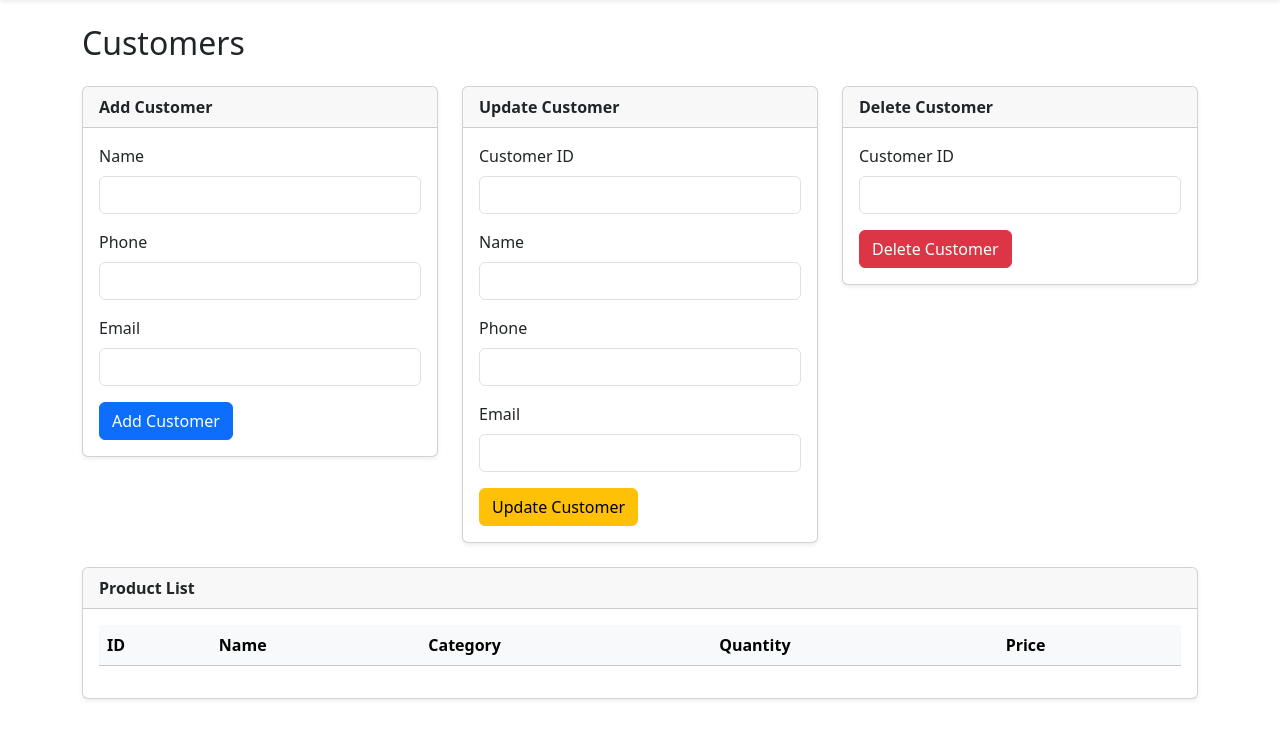
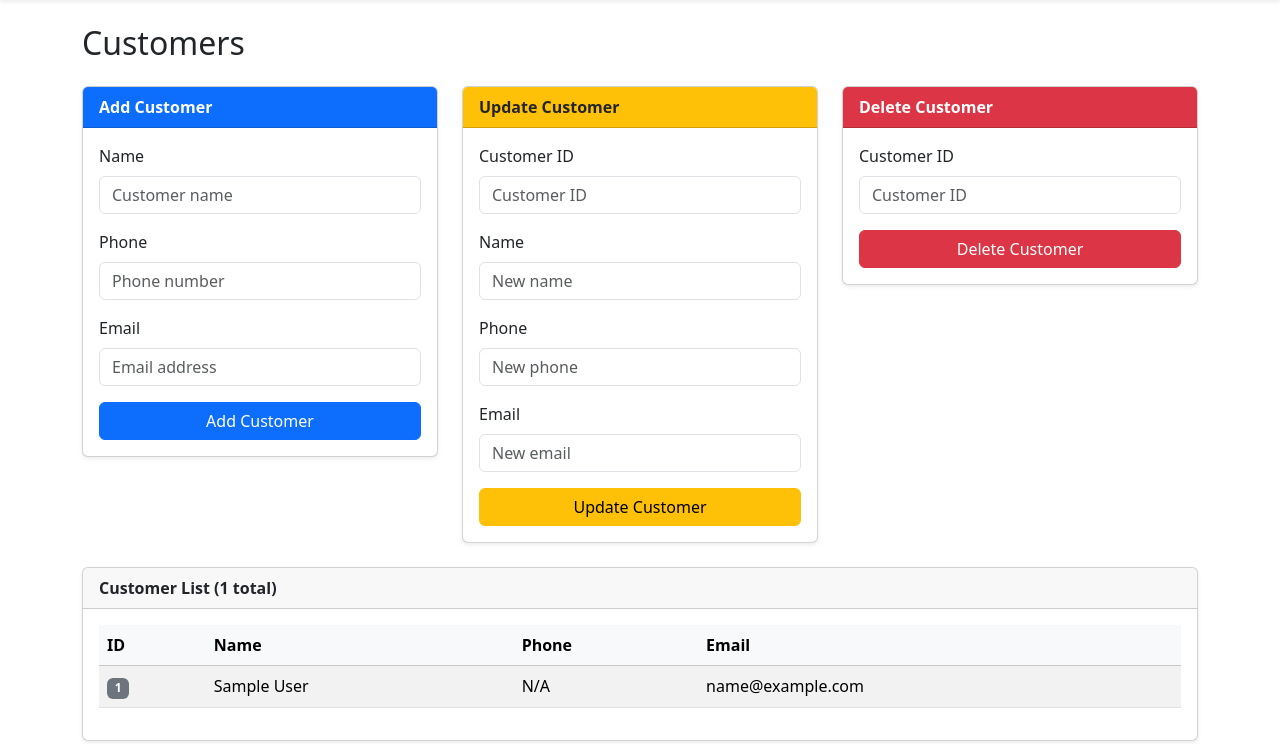
Before and after one commit to kalinoosi681-droid/BizTrack_PRO, a Flask app: page /customers in a window 1280 px wide. Shown: the part 56-800 px from the top of the page. Run offline with Flask 3, Linux system fonts and the light colour scheme; the visitor is signed in with stand-in values (Sample User, id 1); data comes from the database, SQL or seed files in the repository; lists and menus that the app fills with data are empty; some libraries are stand-ins or nearby versions.

Commit message:
Fixed customer  page table showing products instead of customers and added update functionality to payrolls and invoices

```diff
--- a/biztrack/biztrack_db.py
+++ b/biztrack/biztrack_db.py
@@ -425,8 +425,12 @@ def get_low_stock_products() -> List[Tuple[int, str, int, int]]:
 # Customer CRUD
 # ============================
 def get_customers() -> list[dict]:
+    """Returns all customers as list of dicts"""
     rows = execute_query("SELECT * FROM customers;", fetch=True)
-    columns = _get_columns("customers")
+    cursor = get_connection().cursor()
+    cursor.execute("PRAGMA table_info(customers)")
+    columns = [col[1] for col in cursor.fetchall()]
+    cursor.close()
     return [dict(zip(columns, row)) for row in rows]
 
 def add_customer(name: str, phone: str, email: str) -> bool:
--- a/biztrack/forms.py
+++ b/biztrack/forms.py
@@ -82,6 +82,14 @@ class PayrollAddForm(FlaskForm):
     date = DateField("Date", validators=[DataRequired()], format='%Y-%m-%d')
     submit = SubmitField("Add Payroll")
 
+class PayrollUpdateForm(FlaskForm):
+    action = HiddenField(default="update")
+    id = IntegerField("Payroll ID", validators=[DataRequired()])
+    employee_name = StringField("Employee Name", validators=[DataRequired()])
+    salary = FloatField("Salary", validators=[DataRequired(), NumberRange(min=0)])
+    date = DateField("Date", validators=[DataRequired()], format='%Y-%m-%d')
+    submit = SubmitField("Update Payroll")
+
 class PayrollDeleteForm(FlaskForm):
     action = HiddenField(default="delete")
     id = IntegerField("Payroll ID", validators=[DataRequired()])
--- a/biztrack/routes.py
+++ b/biztrack/routes.py
@@ -9,7 +9,7 @@ from biztrack.forms import (
     CustomerAddForm, CustomerDeleteForm, CustomerUpdateForm,
     ProductAddForm, ProductDeleteForm, ProductUpdateForm,
     InvoiceAddForm, InvoiceDeleteForm, InvoiceUpdateForm,
-    PayrollAddForm, PayrollDeleteForm
+    PayrollAddForm, PayrollDeleteForm, PayrollUpdateForm
 )
 from .biztrack_db import (
     get_top_sellers, execute_query, create_invoice_and_insert_sales,
@@ -226,13 +226,14 @@ def customers():
 def payrolls():
     add_form = PayrollAddForm()
     delete_form = PayrollDeleteForm()
+    update_form = PayrollUpdateForm()  # <-- ADD THIS
 
     if request.method == "POST":
         action = request.form.get("action")
 
+        # Handle Add
         if action == "add" and add_form.validate_on_submit():
             try:
-                # Convert date to string format
                 date_str = add_form.date.data.strftime("%Y-%m-%d") if add_form.date.data else datetime.now().strftime("%Y-%m-%d")
                 add_payroll(
                     add_form.employee_name.data,
@@ -244,6 +245,22 @@ def payrolls():
                 flash(f"Error: {str(e)}", "danger")
             return redirect(url_for("main.payrolls"))
 
+        # Handle Update
+        elif action == "update" and update_form.validate_on_submit():
+            try:
+                date_str = update_form.date.data.strftime("%Y-%m-%d") if update_form.date.data else datetime.now().strftime("%Y-%m-%d")
+                # Update in database
+                execute_query(
+                    "UPDATE payrolls SET employee_name=?, salary=?, date=? WHERE id=?;",
+                    (update_form.employee_name.data, update_form.salary.data, date_str, update_form.id.data),
+                    commit=True
+                )
+                flash("Payroll record updated successfully", "success")
+            except Exception as e:
+                flash(f"Error: {str(e)}", "danger")
+            return redirect(url_for("main.payrolls"))
+
+        # Handle Delete
         elif action == "delete" and delete_form.validate_on_submit():
             try:
                 delete_payroll(int(delete_form.id.data))
@@ -253,8 +270,8 @@ def payrolls():
             return redirect(url_for("main.payrolls"))
 
     payrolls = get_payrolls()
-    return render_template("payrolls.html", payrolls=payrolls, add_form=add_form, delete_form=delete_form)
-
+    return render_template("payrolls.html", payrolls=payrolls,
+                           add_form=add_form, delete_form=delete_form, update_form=update_form)
 # -----------------------
 # Invoices
 # -----------------------
@@ -282,9 +299,23 @@ def invoices():
                 if invoice_id:
                     flash(f"Invoice #{invoice_id} created successfully", "success")
                 else:
-                    flash("Failed to create invoice", "danger")
+                    flash("Failed to create invoice. Check stock levels.", "danger")
             except Exception as e:
                 flash(f"Error creating invoice: {e}", "danger")
+            return redirect(url_for("main.invoices"))
+
+        # Handle Update
+        elif action == "update" and update_form.validate_on_submit():
+            try:
+                execute_query(
+                    "UPDATE invoices SET customer_id=?, total=?, date=? WHERE id=?;",
+                    (update_form.customer_id.data, update_form.total.data,
+                     update_form.date.data, update_form.id.data),
+                    commit=True
+                )
+                flash("Invoice updated successfully", "success")
+            except Exception as e:
+                flash(f"Error updating invoice: {e}", "danger")
             return redirect(url_for("main.invoices"))
 
         # Handle Delete
--- a/biztrack/templates/customers.html
+++ b/biztrack/templates/customers.html
@@ -1,3 +1,4 @@
+
 {% extends "layout.html" %}
 {% block content %}
 <h2 class="mb-4">Customers</h2>
@@ -6,24 +7,24 @@
   <!-- Add Customer Form -->
   <div class="col-md-4">
     <div class="card shadow-sm mb-4">
-      <div class="card-header fw-bold">Add Customer</div>
+      <div class="card-header fw-bold bg-primary text-white">Add Customer</div>
       <div class="card-body">
         <form method="POST">
           {{ add_form.hidden_tag() }}
           <input type="hidden" name="action" value="add">
           <div class="mb-3">
             {{ add_form.name.label(class="form-label") }}
-            {{ add_form.name(class="form-control") }}
+            {{ add_form.name(class="form-control", placeholder="Customer name") }}
           </div>
           <div class="mb-3">
             {{ add_form.phone.label(class="form-label") }}
-            {{ add_form.phone(class="form-control") }}
+            {{ add_form.phone(class="form-control", placeholder="Phone number") }}
           </div>
           <div class="mb-3">
             {{ add_form.email.label(class="form-label") }}
-            {{ add_form.email(class="form-control") }}
+            {{ add_form.email(class="form-control", placeholder="Email address") }}
           </div>
-          {{ add_form.submit(class="btn btn-primary") }}
+          {{ add_form.submit(class="btn btn-primary w-100") }}
         </form>
       </div>
     </div>
@@ -32,28 +33,28 @@
   <!-- Update Customer Form -->
   <div class="col-md-4">
     <div class="card shadow-sm mb-4">
-      <div class="card-header fw-bold">Update Customer</div>
+      <div class="card-header fw-bold bg-warning text-dark">Update Customer</div>
       <div class="card-body">
         <form method="POST">
           {{ update_form.hidden_tag() }}
           <input type="hidden" name="action" value="update">
           <div class="mb-3">
             {{ update_form.id.label(class="form-label") }}
-            {{ update_form.id(class="form-control") }}
+            {{ update_form.id(class="form-control", placeholder="Customer ID") }}
           </div>
           <div class="mb-3">
             {{ update_form.name.label(class="form-label") }}
-            {{ update_form.name(class="form-control") }}
+            {{ update_form.name(class="form-control", placeholder="New name") }}
           </div>
           <div class="mb-3">
             {{ update_form.phone.label(class="form-label") }}
-            {{ update_form.phone(class="form-control") }}
+            {{ update_form.phone(class="form-control", placeholder="New phone") }}
           </div>
           <div class="mb-3">
             {{ update_form.email.label(class="form-label") }}
-            {{ update_form.email(class="form-control") }}
+            {{ update_form.email(class="form-control", placeholder="New email") }}
           </div>
-          {{ update_form.submit(class="btn btn-warning") }}
+          {{ update_form.submit(class="btn btn-warning w-100") }}
         </form>
       </div>
     </div>
@@ -62,48 +63,52 @@
   <!-- Delete Customer Form -->
   <div class="col-md-4">
     <div class="card shadow-sm mb-4">
-      <div class="card-header fw-bold">Delete Customer</div>
+      <div class="card-header fw-bold bg-danger text-white">Delete Customer</div>
       <div class="card-body">
-        <form method="POST">
+        <form method="POST" onsubmit="return confirm('Are you sure you want to delete this customer?');">
           {{ delete_form.hidden_tag() }}
           <input type="hidden" name="action" value="delete">
           <div class="mb-3">
             {{ delete_form.id.label(class="form-label") }}
-            {{ delete_form.id(class="form-control") }}
+            {{ delete_form.id(class="form-control", placeholder="Customer ID") }}
           </div>
-          {{ delete_form.submit(class="btn btn-danger") }}
+          {{ delete_form.submit(class="btn btn-danger w-100") }}
         </form>
       </div>
     </div>
   </div>
 </div>
 
-<!-- Product Table -->
+<!-- Customer Table - THIS WAS THE BUG -->
 <div class="card shadow-sm">
-  <div class="card-header fw-bold">Product List</div>
+  <div class="card-header fw-bold">Customer List ({{ customers|length }} total)</div>
   <div class="card-body">
+    {% if customers %}
+    <div class="table-responsive">
       <table class="table table-striped table-hover align-middle">
         <thead class="table-light">
           <tr>
             <th>ID</th>
             <th>Name</th>
-          <th>Category</th>
-          <th>Quantity</th>
-          <th>Price</th>
+            <th>Phone</th>
+            <th>Email</th>
           </tr>
         </thead>
         <tbody>
-        {% for p in products %}
+          {% for c in customers %}
           <tr>
-          <td>{{ p.id }}</td>
-          <td>{{ p.name }}</td>
-          <td>{{ p.category }}</td>
-          <td>{{ p.qty }}</td>
-          <td>${{ "%.2f"|format(p.price) }}</td>
+            <td><span class="badge bg-secondary">{{ c.id }}</span></td>
+            <td>{{ c.name }}</td>
+            <td>{{ c.phone or 'N/A' }}</td>
+            <td>{{ c.email or 'N/A' }}</td>
           </tr>
           {% endfor %}
         </tbody>
       </table>
     </div>
+    {% else %}
+    <p class="text-muted mb-0">No customers found. Add your first customer above!</p>
+    {% endif %}
+  </div>
 </div>
 {% endblock %}
```
Also changed, not shown: biztrack/templates/invoices.html (+67 -20 lines), biztrack/templates/payrolls.html (+49 -14 lines). Lines whose indentation alone changed are shown as unchanged.
